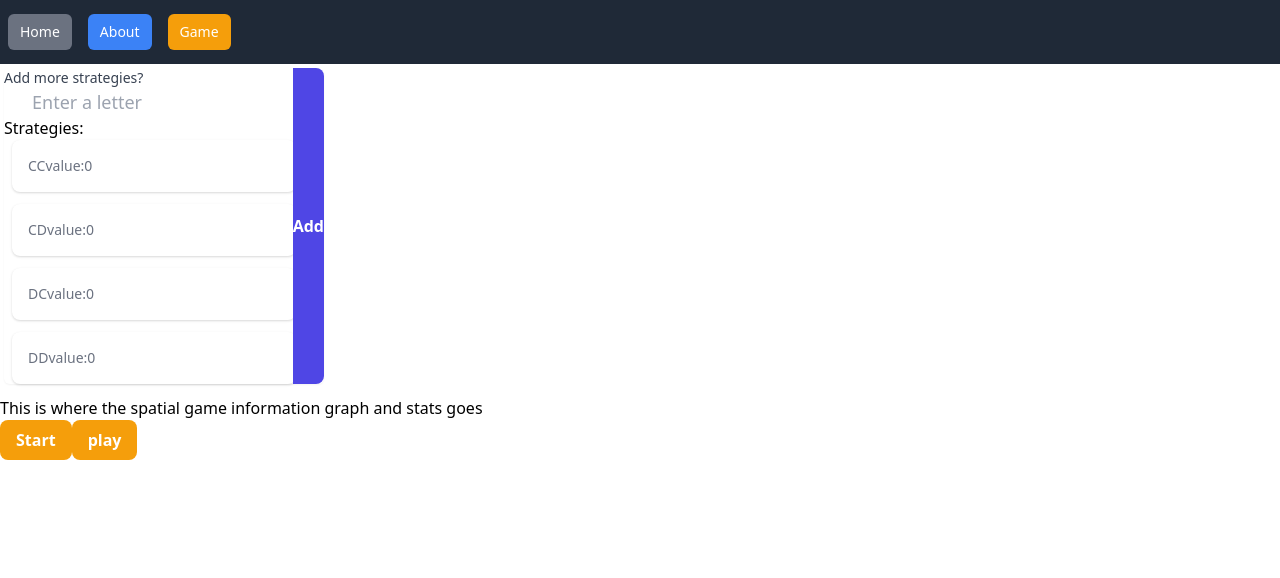
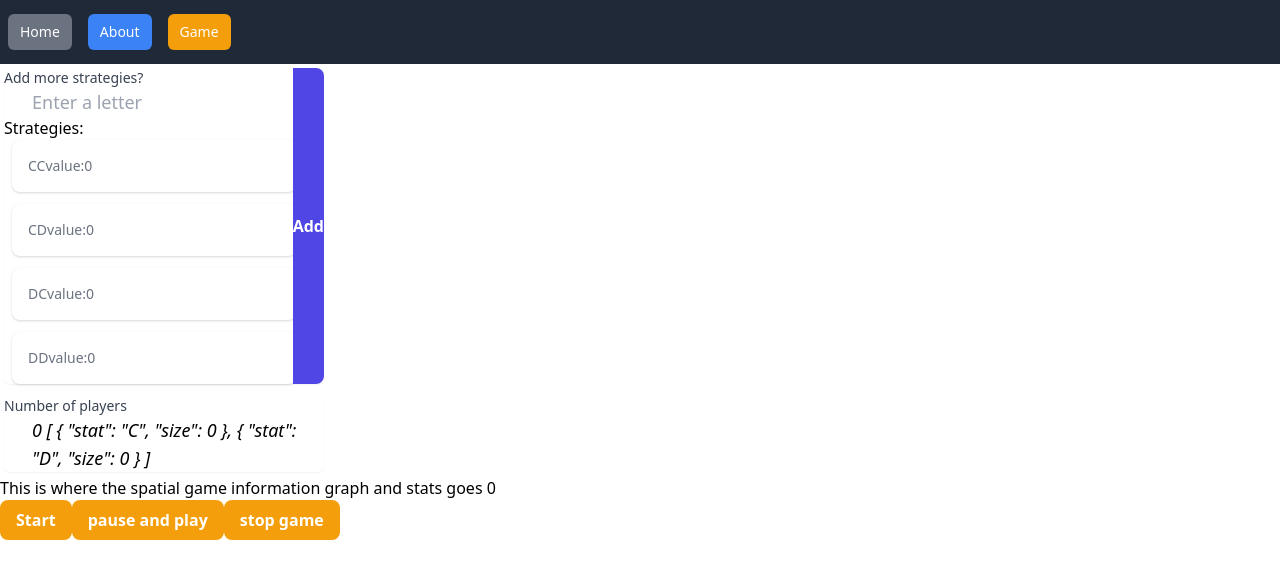
Before and after one commit to Mgm-source/Project-GameTheory, a Vue app in the folder spatial-webapp/: page /game in a window 1280 px wide. Shown: the top 578 px of the page. Built offline with nearby package versions, Linux system fonts and the light colour scheme.

Commit message:
loop added

```diff
--- a/spatial-webapp/src/components/BoardCell.vue
+++ b/spatial-webapp/src/components/BoardCell.vue
@@ -1,6 +1,6 @@
 <template>
   <div :class="[active,'h-12 rounded-md flex items-center justify-center text-white text-2xl font-extrabold hover:bg-red-700 cursor-pointer']" @click="playerStatus">
-    <i>{{player.strategy}} : {{player.payOff}}</i>
+    <i>{{player.strategy}}</i>
   </div>
 </template>
 
--- a/spatial-webapp/src/store/index.js
+++ b/spatial-webapp/src/store/index.js
@@ -3,7 +3,6 @@ import { createStore } from 'vuex'
 export default createStore({
   state: {
     colours: [
-      { colour: "bg-gray-700", letter: "" },
       { colour: "bg-indigo-700", letter: "" },
       { colour: "bg-yellow-700", letter: "" },
       { colour: "bg-green-700", letter: "" },
--- a/spatial-webapp/src/views/Game.vue
+++ b/spatial-webapp/src/views/Game.vue
@@ -9,16 +9,26 @@
           <div v-for="(strategy, index) in statPermutations" :key="index" class="p-4 mb-3 flex justify-between items-center bg-white shadow rounded-lg">
             {{ strategy.outcome }}
             <label for="dValue">value:</label>
-          <input type="number" name="value" id="dValue" v-model.number="statPermutations[index].value">
+          <input type="number" v-model.number="statPermutations[index].value">
           </div>
         </ul>
     </div>
-    <h1>This is where the spatial game information graph and stats goes</h1>
+      <div id="stats" class="m-1 relative rounded-md shadow-sm w-1/4">
+      <label for="strats" class="block text-sm font-medium text-gray-700">Number of players</label>
+      <div id="strats" name="stats" class="focus:ring-indigo-500 focus:border-indigo-500 block  pl-7 pr-1 sm:text-lg border-gray-300 rounded-md">
+        <i>{{numOfplayers}}  {{numOfstats}}</i>
+      </div>
+    </div>
+    <h1>This is where the spatial game information graph and stats goes <span>{{count}}</span></h1>
     <button class="bg-yellow-500 py-2 px-4 bg-light-blue-500 text-white font-semibold rounded-lg" @click="initGame">
     Start
     </button>
-        <button class="bg-yellow-500 py-2 px-4 bg-light-blue-500 text-white font-semibold rounded-lg" @click="checkPlayOff">
-    play
+        <button class="bg-yellow-500 py-2 px-4 bg-light-blue-500 text-white font-semibold rounded-lg" @click="pause">
+    pause and play
+    </button>
+
+            <button class="bg-yellow-500 py-2 px-4 bg-light-blue-500 text-white font-semibold rounded-lg" @click="stop">
+    stop game
     </button>
     <spatial class="m-8" :players="players" @select-pos="currentPlayer" :game="game" v-if="gamestart">
     </spatial>
@@ -44,6 +54,10 @@ export default {
       strategies: ["C", "D"],
       strategy: "",
       playOffValues: [],
+      tick: 0,
+      count: 0,
+      loopID: null,
+      play : true
     };
   },
   computed: {
@@ -59,7 +73,17 @@ export default {
         })
         .flat();
     },
-    ...mapState(["colours","gameStates"]),
+    ...mapState(["colours", "gameStates"]
+    ),
+    numOfplayers(){ return this.players.length
+    },
+    numOfstats(){
+      let statslength = []
+      for( let i=0; i < this.strategies.length; i++){
+        statslength.push( { stat : this.strategies[i], size : this.players.filter( current => current.strategy == this.strategies[i]).length })
+      }
+      return statslength
+    }
   },
   methods: {
     createMatrix(size) {
@@ -82,26 +106,25 @@ export default {
       this.game.forEach((matrix) =>
         matrix.forEach((player) => {
           player.strategy = this.strategies[
-            Math.floor(Math.random() * this.strategies.length)
+            Math.round(Math.random() * (this.strategies.length - 1))
           ];
           this.players.push(player);
         })
       );
-
       this.assignColours(this.colours);
       console.log(this.playOffValues);
-      // make the function return true when all the players have been checked
-      // while loop to for the game function
-      this.checkStrategy();
-      console.log(this.game);
-      // let numOfPerm =;
-      // console.log(numOfPerm);
+      this.simulation();
     },
     checkPlayOff() {
       //const neighbours = [[0, 1],[1, 0],[0, -1],[-1, 0]];
       this.game.forEach((matrix, i) => {
         matrix.forEach((player, j) => {
-          this.checkneighbours(i, j, player, "payOff",(leftP, rightP, aboveP, belowP, middleP, prop) => {
+          this.checkneighbours(
+            i,
+            j,
+            player,
+            "payOff",
+            (leftP, rightP, aboveP, belowP, middleP, prop) => {
               if (leftP) {
                 if (leftP.strategy !== middleP.strategy) {
                   if (middleP[prop] < leftP[prop]) {
@@ -130,23 +153,44 @@ export default {
                   }
                 }
               }
-              // return a array
             }
           );
         });
       });
-      this.checkStrategy();
-      this.gameStates.push(this.game);
-    },currentPlayer(k){
-      let index = this.strategies.indexOf(k.strategy);
-      console.log(this.gameStates);
-      k.strategy = this.strategies[++index%this.strategies.length]
+    },
+    currentPlayer(p) {
+      let index = this.strategies.indexOf(p.strategy);
+      p.strategy = this.strategies[++index % this.strategies.length];
     },
     checkStrategy() {
-      //const neighbours = [[0, 1],[1, 0],[0, -1],[-1, 0]];
       this.game.forEach((matrix, i) => {
         matrix.forEach((player, j) => {
-          this.checkneighbours(i, j, player, "strategy", this.playerStat);
+          this.checkneighbours(i,j,player,"strategy",
+            (leftP, rightP, aboveP, belowP, middleP, prop) => {
+              this.playOffValues.forEach((state) => {
+                if (leftP) {
+                  if (state.outcome == middleP[prop] + leftP[prop]) {
+                    middleP.payOff += state.value;
+                  }
+                }
+                if (rightP) {
+                  if (state.outcome == middleP[prop] + rightP[prop]) {
+                    middleP.payOff += state.value;
+                  }
+                }
+                if (aboveP) {
+                  if (state.outcome == middleP[prop] + aboveP[prop]) {
+                    middleP.payOff += state.value;
+                  }
+                }
+                if (belowP) {
+                  if (state.outcome == middleP[prop] + belowP[prop]) {
+                    middleP.payOff += state.value;
+                  }
+                }
+              });
+            }
+          );
         });
       });
     },
@@ -170,30 +214,31 @@ export default {
         }
       });
     },
-    playerStat(leftP, rightP, aboveP, belowP, middleP, prop) {
-      //middleP.payOff = 0;
-      this.playOffValues.forEach((state) => {
-        if (leftP) {
-          if (state.outcome == middleP[prop] + leftP[prop]) {
-            middleP.payOff += state.value;
-          }
-        }
-        if (rightP) {
-          if (state.outcome == middleP[prop] + rightP[prop]) {
-            middleP.payOff += state.value;
-          }
-        }
-        if (aboveP) {
-          if (state.outcome == middleP[prop] + aboveP[prop]) {
-            middleP.payOff += state.value;
-          }
-        }
-        if (belowP) {
-          if (state.outcome == middleP[prop] + belowP[prop]) {
-            middleP.payOff += state.value;
-          }
-        }
-      });
+    loop() {
+      if(this.tick % 30 == 0)
+      {
+        this.checkStrategy()
+        this.checkPlayOff();
+        this.count++
+      }
+
+    },
+    stop() {
+      cancelAnimationFrame(this.loopID);
+      console.log(this.gameStates)
+    },
+    pause() {
+     this.play = !this.play;
+    },
+    simulation() {
+
+      this.loopID = requestAnimationFrame(this.simulation);
+
+      if(this.play)
+      {
+        this.tick++
+        this.loop();
+      }
     },
   },
 };
```
